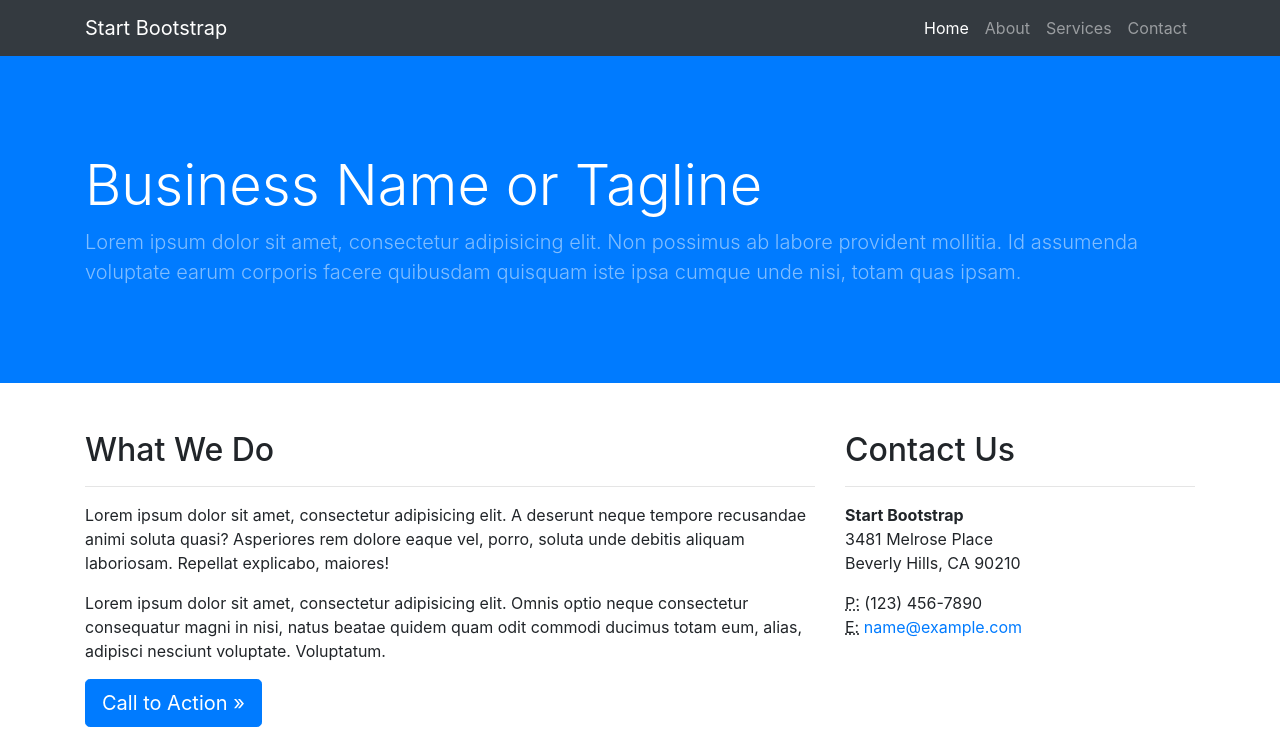
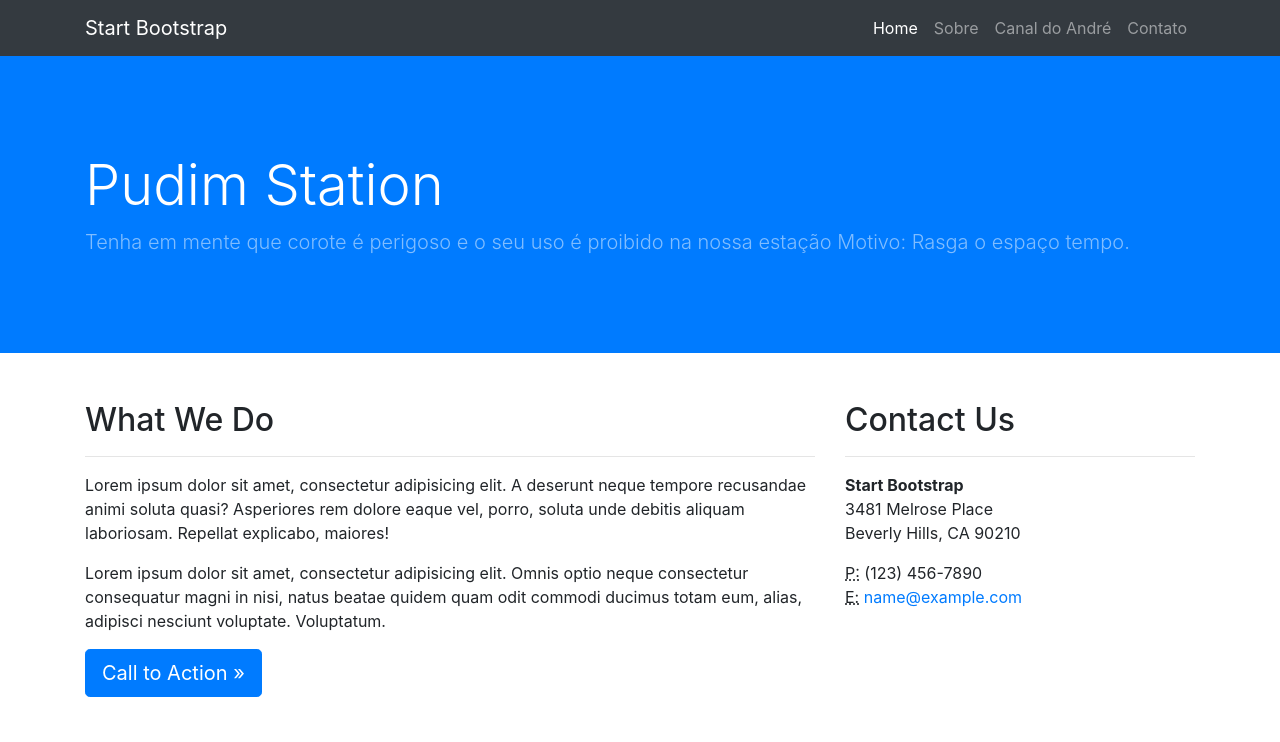
Before and after one commit to Perrett602/Pudimsatation, a website: page index.html in a window 1280 px wide. Shown: the top 742 px of the page. Drawn offline with Linux system fonts and the light colour scheme; files whose address does not match are found by name.

Commit message:
Update index.html

```diff
--- a/index.html
+++ b/index.html
@@ -8,7 +8,7 @@
   <meta name="description" content="">
   <meta name="author" content="">
 
-  <title>Business Frontpage - Start Bootstrap Template</title>
+  <title>Pudim Station</title>
 
   <!-- Bootstrap core CSS -->
   <link href="vendor/bootstrap/css/bootstrap.min.css" rel="stylesheet">
@@ -35,13 +35,13 @@
             </a>
           </li>
           <li class="nav-item">
-            <a class="nav-link" href="#">About</a>
+            <a class="nav-link" href="#">Sobre</a>
           </li>
           <li class="nav-item">
-            <a class="nav-link" href="#">Services</a>
+            <a class="nav-link" href="#">Canal do André</a>
           </li>
           <li class="nav-item">
-            <a class="nav-link" href="#">Contact</a>
+            <a class="nav-link" href="#">Contato</a>
           </li>
         </ul>
       </div>
@@ -53,8 +53,8 @@
     <div class="container h-100">
       <div class="row h-100 align-items-center">
         <div class="col-lg-12">
-          <h1 class="display-4 text-white mt-5 mb-2">Business Name or Tagline</h1>
-          <p class="lead mb-5 text-white-50">Lorem ipsum dolor sit amet, consectetur adipisicing elit. Non possimus ab labore provident mollitia. Id assumenda voluptate earum corporis facere quibusdam quisquam iste ipsa cumque unde nisi, totam quas ipsam.</p>
+          <h1 class="display-4 text-white mt-5 mb-2">Pudim Station</h1>
+          <p class="lead mb-5 text-white-50">Tenha em mente que corote é perigoso e o seu uso é proibido na nossa estação Motivo: Rasga o espaço tempo.</p>
         </div>
       </div>
     </div>
```
